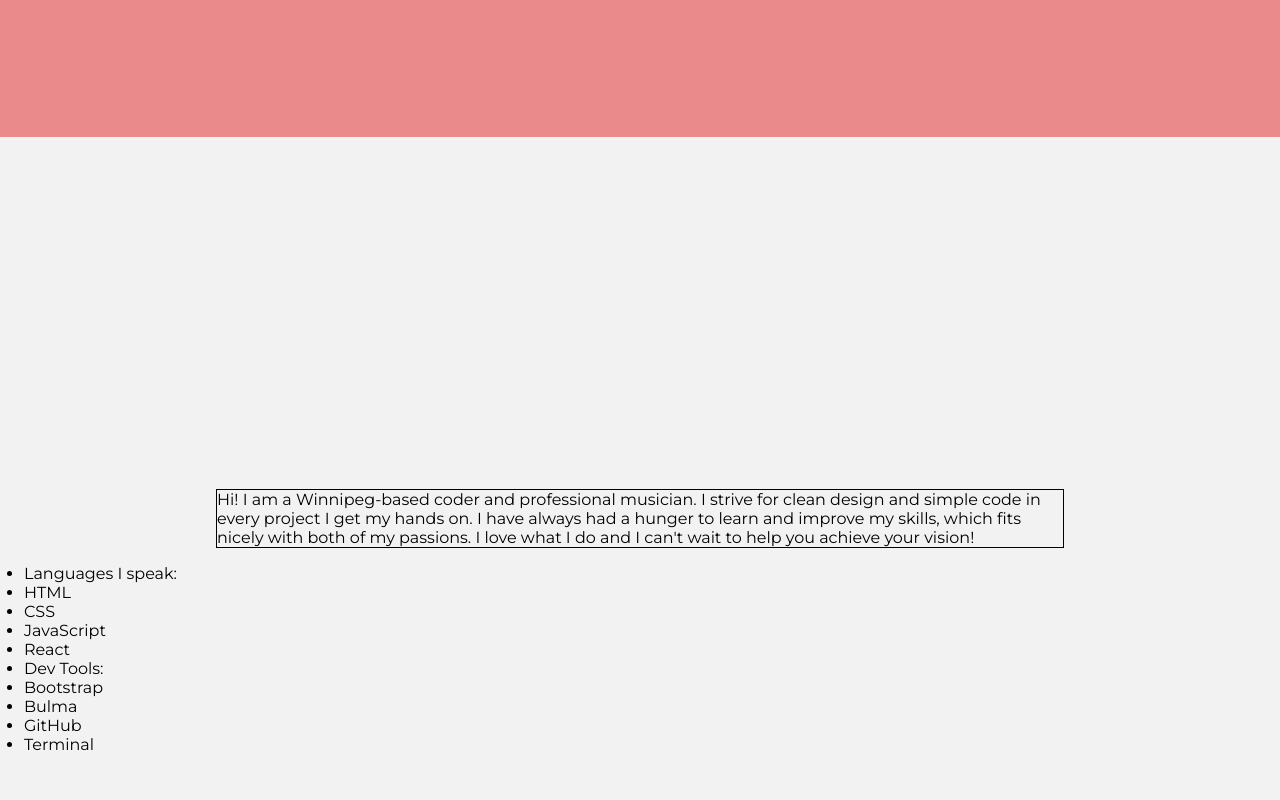
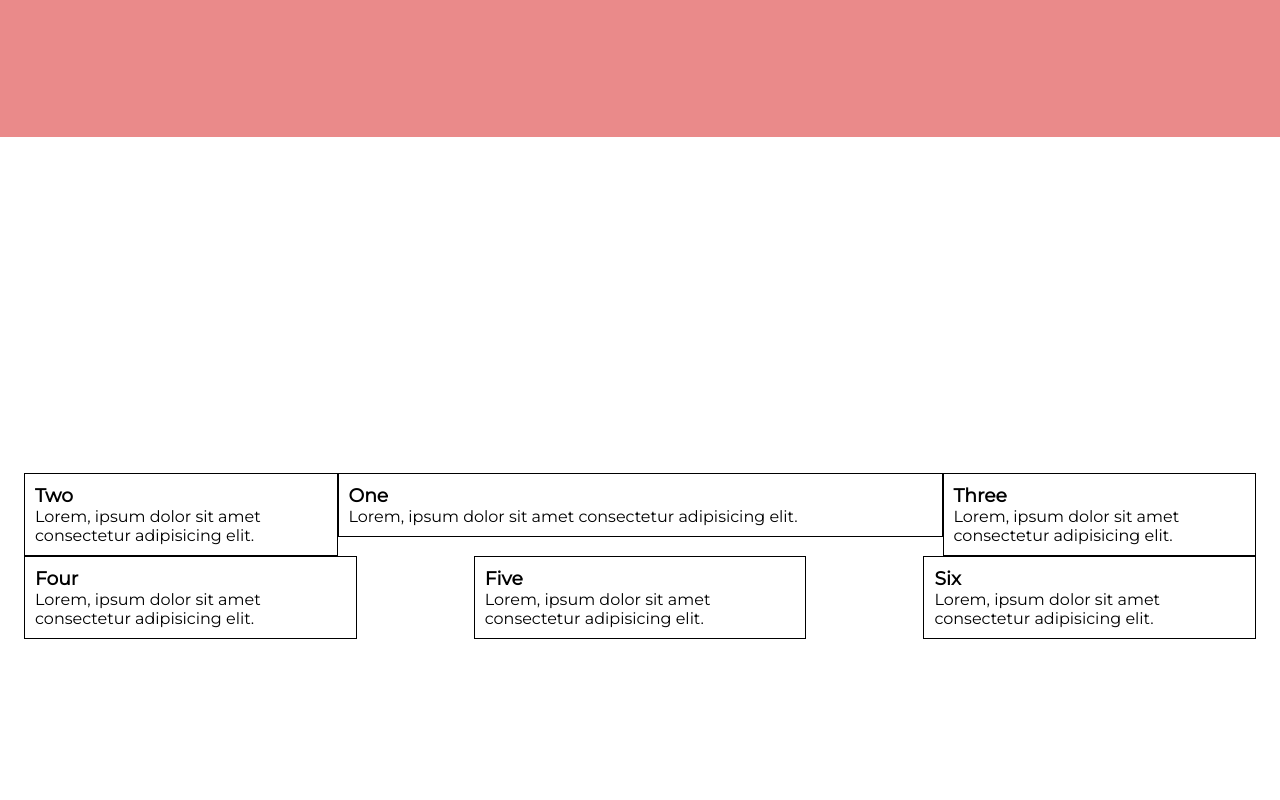
Before and after one commit to michaelakleer/personal-website-react, a React (Create React App) app: page / in a window 1280 px wide. Shown: the part 680-1480 px from the top of the page. Built offline with nearby package versions, Linux system fonts and the light colour scheme.

Commit message:
Implementing flexbox css

```diff
--- a/src/Body.css
+++ b/src/Body.css
@@ -9,11 +9,6 @@ section {
 
 .aboutMe {
   background: #f2f2f2;
-}
-
-.Body .container {
-  display: flex;
-  flex-direction: column;
 }
 
 .projects {
@@ -33,7 +28,37 @@ section {
   font-size: 36px;
 }
 
-.Body .paragraph {
-  border: 1px solid #000000;
-  margin: 1rem 12rem;
+.containerOne {
+  display: flex;
+  align-items: flex-start;
 }
+
+.containerTwo {
+  display: flex;
+  justify-content: space-between;
+}
+
+.containerOne div,
+.containerTwo div {
+  border: 1px solid #000;
+  padding: 10px;
+}
+
+.boxOne {
+  flex: 2;
+  order: 2;
+}
+
+.boxTwo {
+  flex: 1;
+  order: 1;
+}
+
+.boxThree {
+  flex: 1;
+  order: 3;
+}
+
+.containerTwoBox {
+  flex-basis: 27%;
+}
--- a/src/Body.js
+++ b/src/Body.js
@@ -11,32 +11,33 @@ export default function Body() {
           <h2>Front-end Web Developer</h2>
         </div>
       </section>
-      <section className="aboutMe">
-        <div className="container">
-          <div className="paragraph">
-            <p>
-              Hi! I am a Winnipeg-based coder and professional musician. I
-              strive for clean design and simple code in every project I get my
-              hands on. I have always had a hunger to learn and improve my
-              skills, which fits nicely with both of my passions. I love what I
-              do and I can't wait to help you achieve your vision!
-            </p>
+      <section>
+        <div className="containerOne">
+          <div className="boxOne">
+            <h3>One</h3>
+            <p>Lorem, ipsum dolor sit amet consectetur adipisicing elit.</p>
           </div>
-          <div className="technologies">
-            <ul>
-              <li>Languages I speak:</li>
-              <li>HTML</li>
-              <li>CSS</li>
-              <li>JavaScript</li>
-              <li>React</li>
-            </ul>
-            <ul>
-              <li>Dev Tools:</li>
-              <li>Bootstrap</li>
-              <li>Bulma</li>
-              <li>GitHub</li>
-              <li>Terminal</li>
-            </ul>
+          <div className="boxTwo">
+            <h3>Two</h3>
+            <p>Lorem, ipsum dolor sit amet consectetur adipisicing elit.</p>
+          </div>
+          <div className="boxThree">
+            <h3>Three</h3>
+            <p>Lorem, ipsum dolor sit amet consectetur adipisicing elit.</p>
+          </div>
+        </div>
+        <div className="containerTwo">
+          <div className="containerTwoBox">
+            <h3>Four</h3>
+            <p>Lorem, ipsum dolor sit amet consectetur adipisicing elit.</p>
+          </div>
+          <div className="containerTwoBox">
+            <h3>Five</h3>
+            <p>Lorem, ipsum dolor sit amet consectetur adipisicing elit.</p>
+          </div>
+          <div className="containerTwoBox">
+            <h3>Six</h3>
+            <p>Lorem, ipsum dolor sit amet consectetur adipisicing elit.</p>
           </div>
         </div>
       </section>
```
